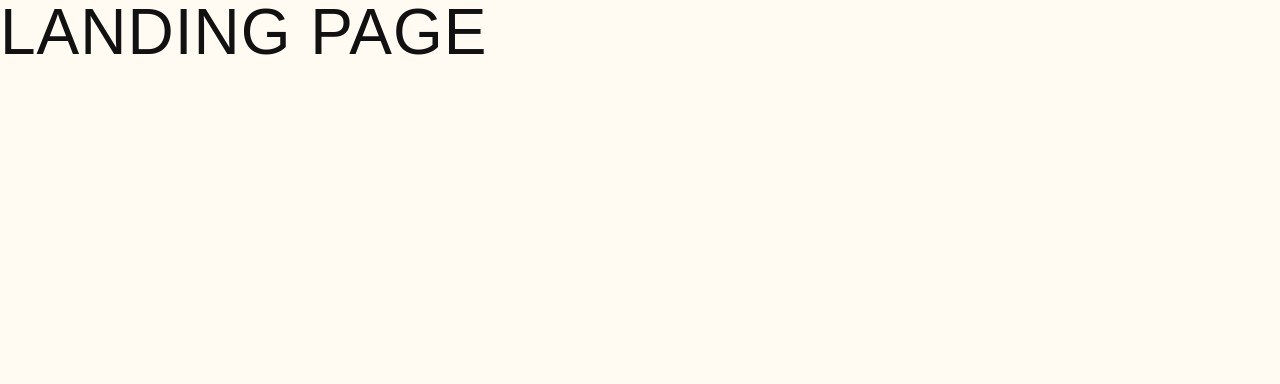
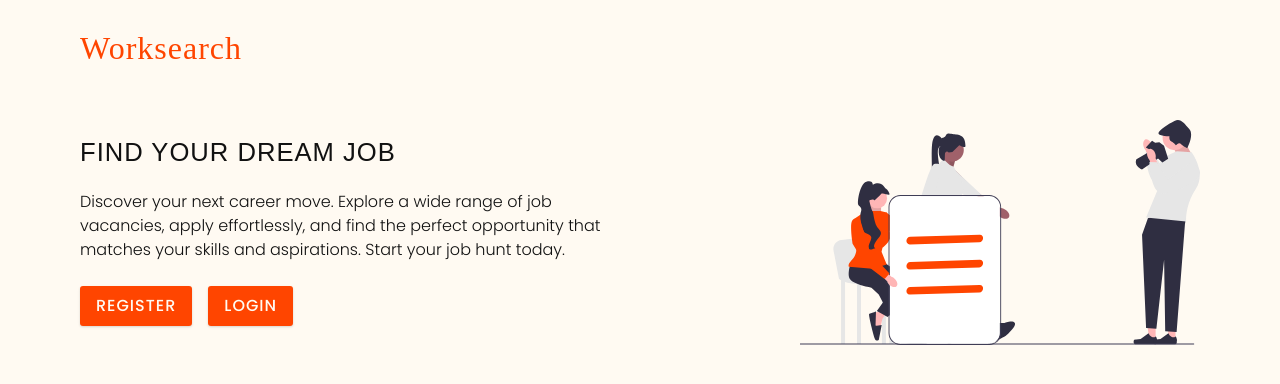
Before and after one commit to Nimira43/Pen-Icon-Animation, a React (Vite) app: page / in a window 1280 px wide. Shown: the top 384 px of the page. Built offline with nearby package versions, Linux system fonts and the light colour scheme; a web font is replaced by a local one.

Commit message:
Issues resolved. Updated image assets

```diff
--- a/src/pages/Landing.jsx
+++ b/src/pages/Landing.jsx
@@ -1,9 +1,92 @@
+import landing from '../assets/images/landing.svg'
+import { Link } from 'react-router-dom'
+import styled from 'styled-components'
+
 const Landing = () => {
   return (
-    <div>
-      <h1>Landing Page</h1>
-    </div>
+    <StyledWrapper>
+      <nav>
+        <h1 className='logo'>Worksearch</h1>
+      </nav>
+      <div className='container page'>
+        <div className='info'>
+          <h4>
+            Find Your Dream Job
+          </h4>
+          <p>
+            Discover your next career move. Explore a wide range of job vacancies, apply effortlessly, and find the perfect opportunity that matches your skills and aspirations. Start your job hunt today.
+          </p>
+          <Link to='/register' className='btn register-link'>
+            Register
+          </Link>
+          <Link to='/login' className='btn'>
+            Login
+          </Link>
+        </div>
+        <img src={landing} alt='job hunt' className='img main-img' />
+      </div>
+    </StyledWrapper>
   )
 }
 
+const StyledWrapper = styled.section`
+  nav {
+    width: var(--fluid-width);
+    max-width: var(--max-width);
+    margin: 0 auto;
+    height: var(--nav-height);
+    display: flex;
+    align-items: center;
+  }
+
+  .logo {
+    margin-top: var(--rem-2);
+  }
+
+  .page {
+    min-height: calc(100vh - var(--nav-height));
+    display: grid;
+    align-items: center;
+    margin-top: var(--rem-2);
+  }
+
+  h1 {
+    font-weight: 400;
+    span {
+      color: var(--primary-dark);
+    }
+    margin-bottom: var(--rem-1-5);
+  }
+
+  p {
+    line-height: 1.5;
+    color: var(--dark);
+    margin-top: var(--rem-1-5);
+    margin-bottom: var(--rem-1-5);
+    max-width: 35em;
+  }
+
+  .register-link {
+    margin-right: var(--rem-1);
+  }
+
+  .main-img {
+    display: none;
+  }
+
+  .btn {
+    padding: var(--size-12) var(--rem-1);
+  }
+
+  @media (min-width: 992px) {
+    .page {
+      grid-template-columns: 1fr 400px;
+      column-gap: 3rem;
+    }
+    .main-img {
+      display: block;
+    }
+  }
+`
+
 export default Landing
```
Also changed, not shown: src/assets/images/Login.jsx (deleted, +0 -42 lines), src/assets/images/landing-2.svg (renamed from src/assets/images/main.svg), src/assets/images/landing-3.svg (renamed from src/assets/images/landing-interview.svg).
